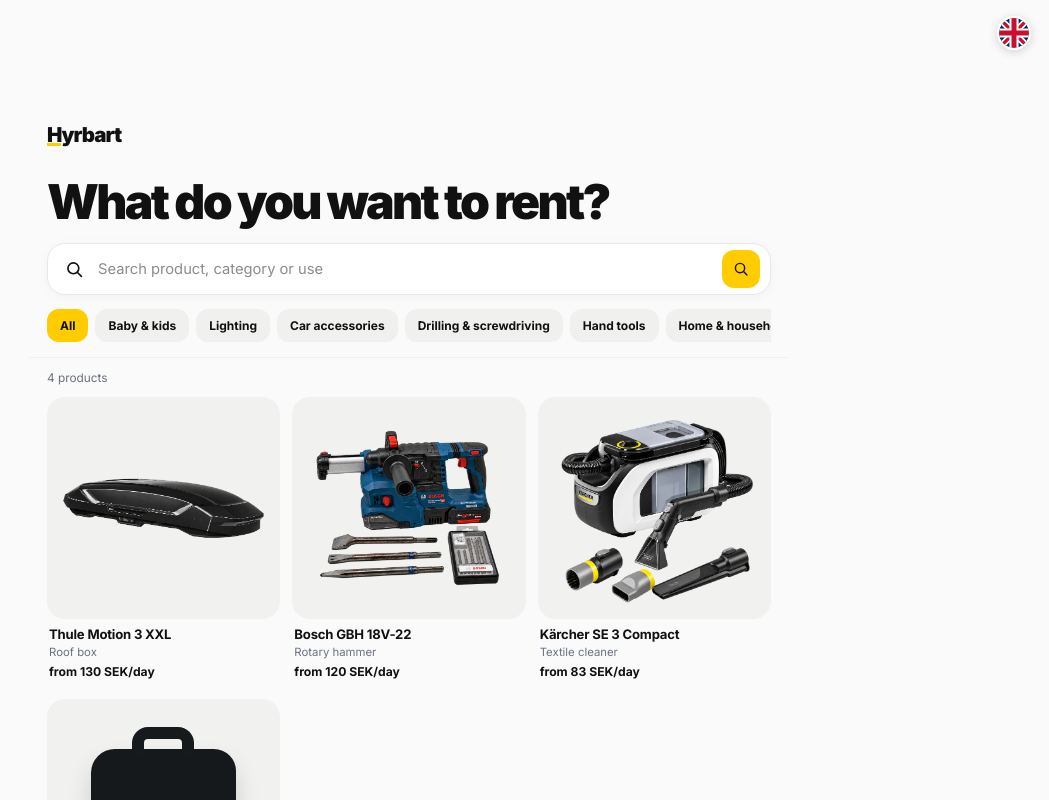
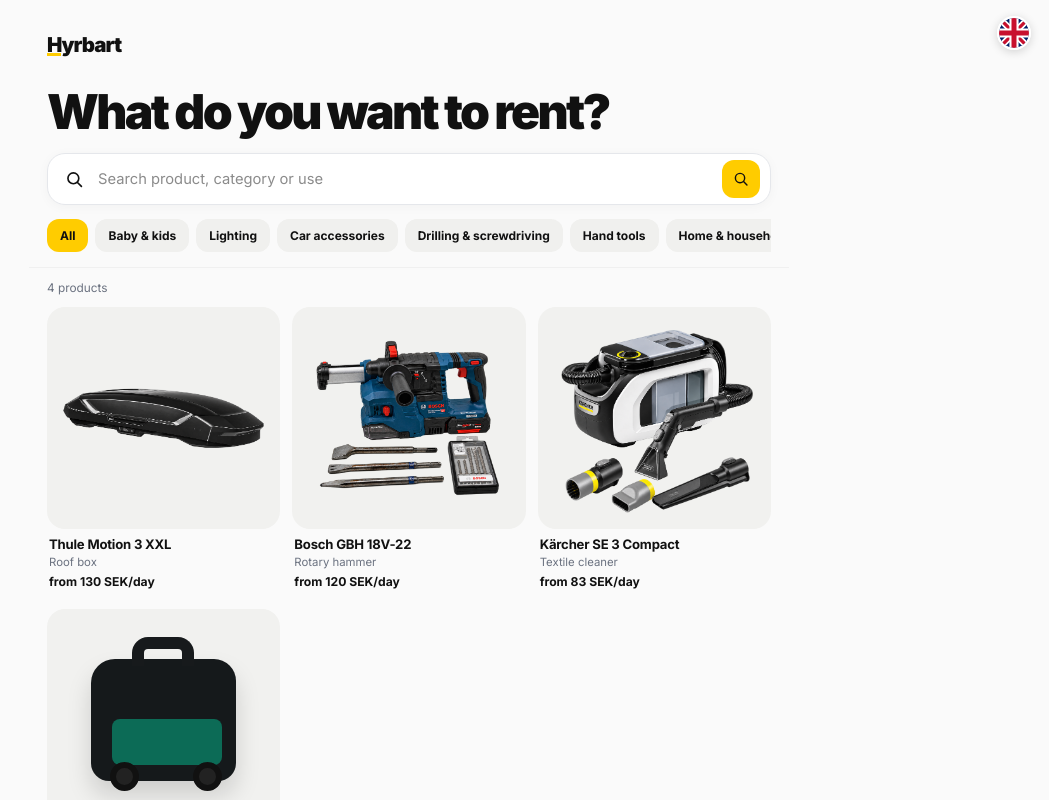
Before and after one commit to peralmkvist/hyrbart-webapp, a Next.js app in the folder hyrbart-webapp/: page /en/produkter in a window 1280 px wide. Shown: the top 800 px of the page, without its empty margins (231-1280 px from the left). Built offline with nearby package versions, Linux system fonts and the light colour scheme; no server answers.

Commit message:
Align rent header with explore layout

```diff
--- a/hyrbart-webapp/app/heading-spacing.css
+++ b/hyrbart-webapp/app/heading-spacing.css
@@ -1 +1 @@
-.rentPage2{padding-top:max(112px,calc(env(safe-area-inset-top) + 70px))}.rentSticky2{margin-top:0;padding-top:0}
+.rentPage2{padding-top:max(22px,env(safe-area-inset-top))}.rentSticky2{margin-top:0;padding-top:0}.rentIntro2{margin-top:20px}
```
